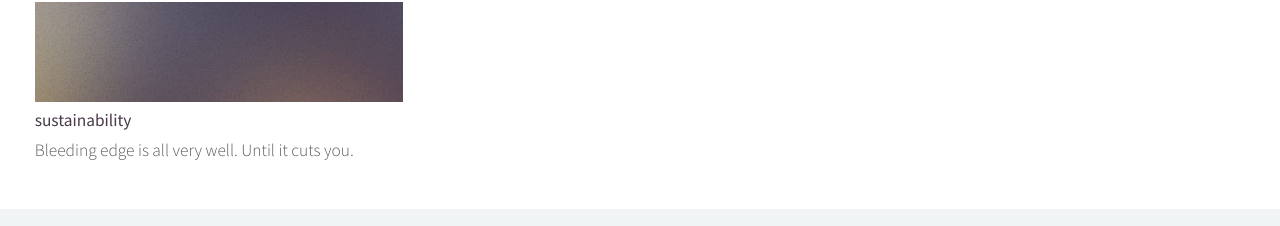
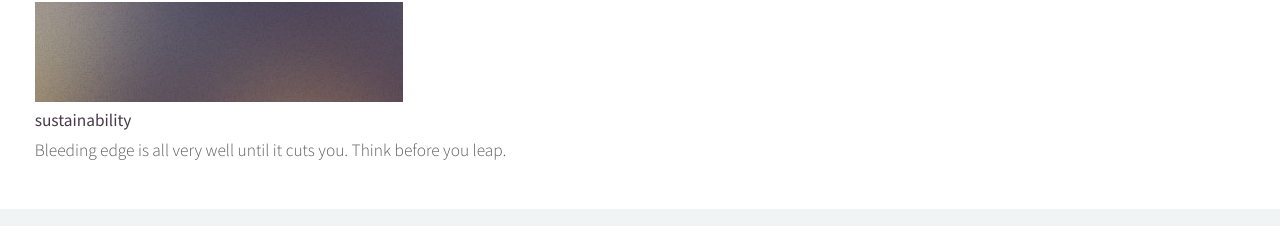
Before and after one commit to blackswanindustries/blackswanindustries.github.io, a website: page index.html in a window 1280 px wide. Shown: the part 3297-3523 px from the top of the page. Drawn offline with Linux system fonts and the light colour scheme.

Commit message:
releasing site

```diff
--- a/index.html
+++ b/index.html
@@ -228,7 +228,7 @@
             <img src="images/flat06.jpg" alt="">
             <h4>sustainability</h4>
             <p>
-                Bleeding edge is all very well. Until it cuts you.
+                Bleeding edge is all very well until it cuts you. Think before you leap.
             </p>
         </article>
     </div>
```
